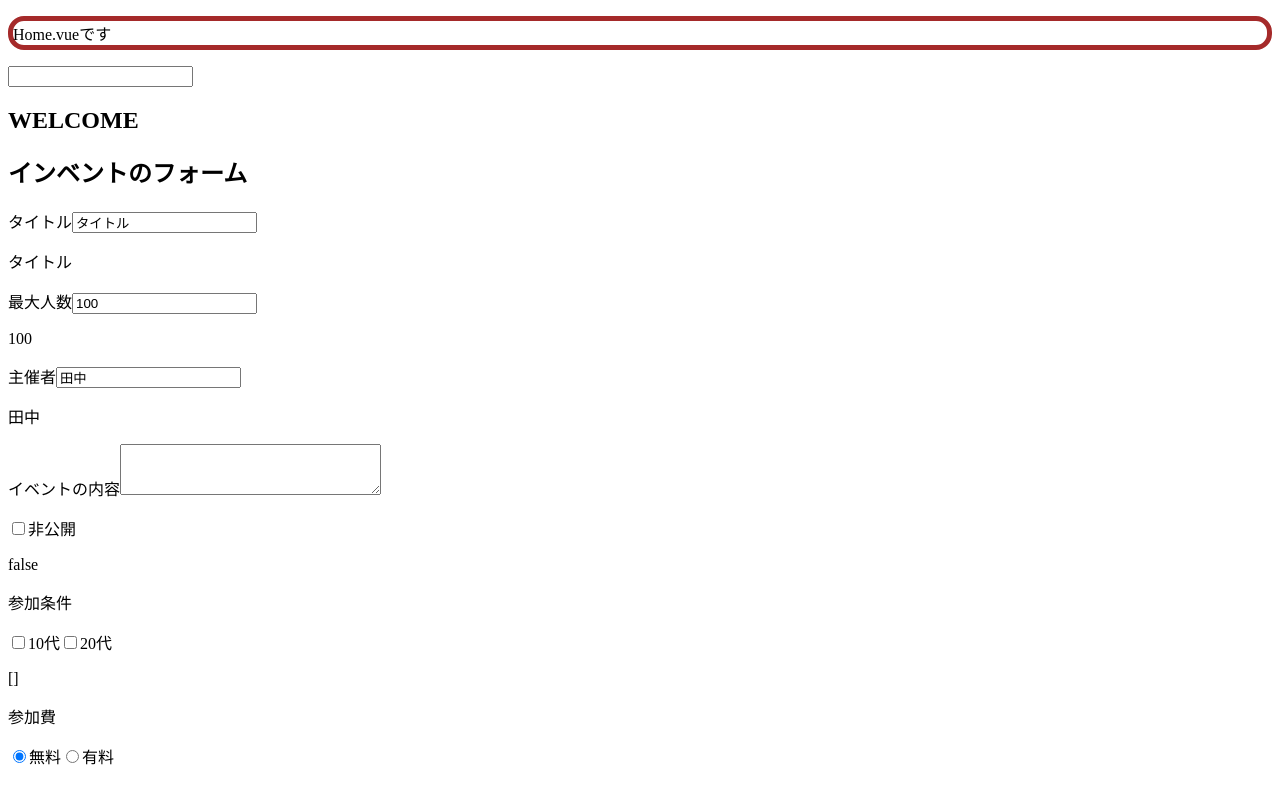
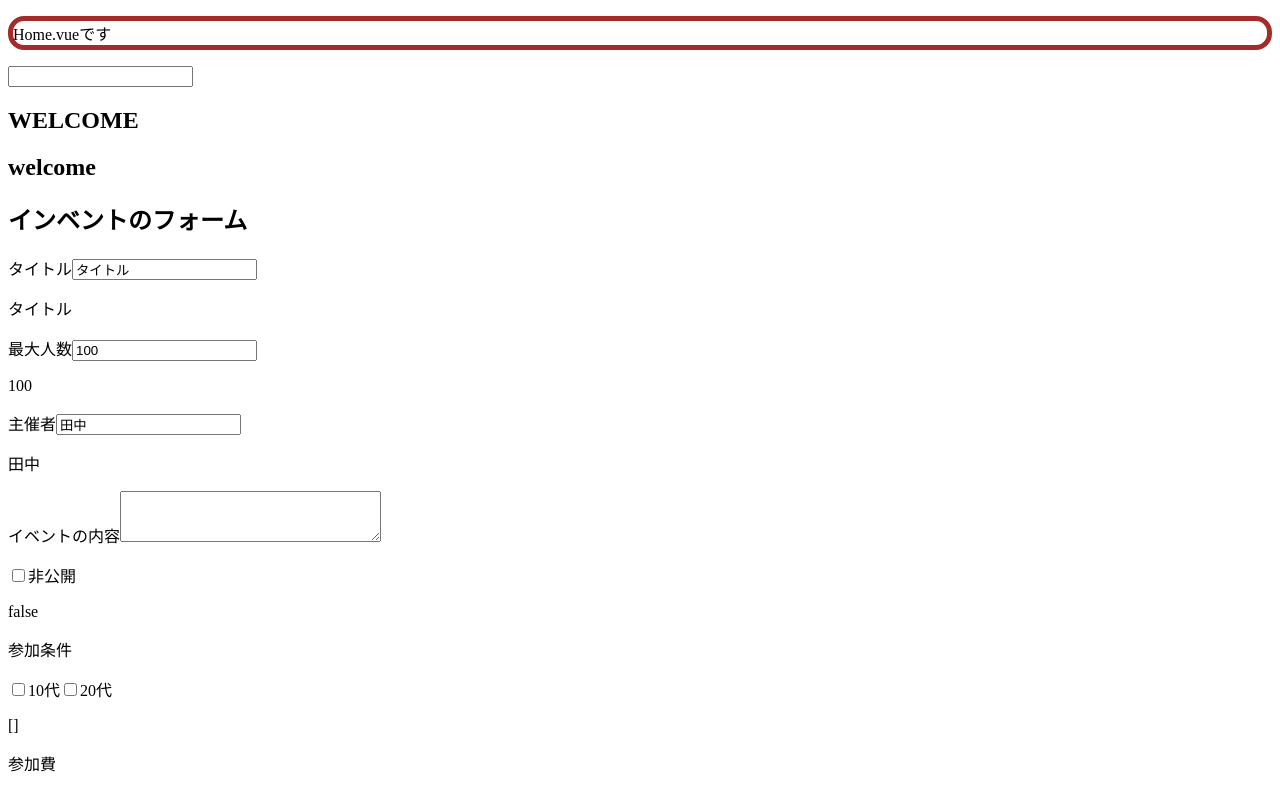
Before and after one commit to shirokuma0503/udemy-vue.js, a Vue app in the folder udemy-vue.js/: page / in a window 1280 px wide. Shown: the top 787 px of the page. Built offline with nearby package versions, Linux system fonts and the light colour scheme.

Commit message:
11_147:filterのローカル登録

```diff
--- a/udemy-vue.js/src/components/TestHome.vue
+++ b/udemy-vue.js/src/components/TestHome.vue
@@ -4,6 +4,7 @@
     <input>
 
     <h2>{{ title | upperCase }}</h2>
+    <h2>{{ subTitle | lowerCase }}</h2>
   </div>
 </template>
 
@@ -11,7 +12,13 @@
 export default {
   data() {
     return {
-      title: "welcome"
+      title: "welcome",
+      subTitle: "WELCOME"
+    }
+  },
+  filters: {
+    lowerCase(value) {
+      return value.toLowerCase();
     }
   },
   directives: {
```
